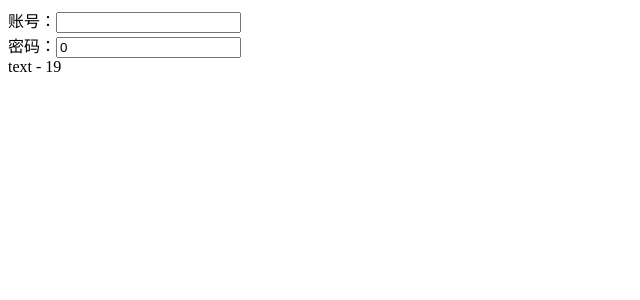
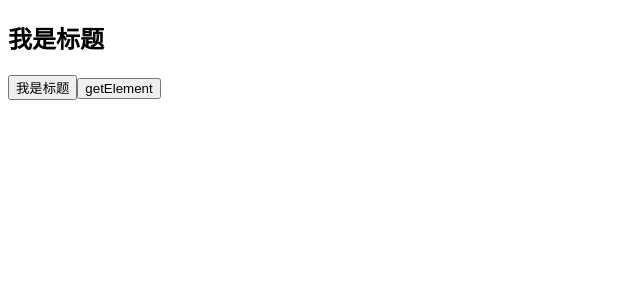
Before and after one commit to zhuzhye/vue3_base, a Vue app: page / in a window 1280 px wide. Shown: the top 300 px of the page, without its empty margins (0-640 px from the left). Built offline with nearby package versions, Linux system fonts and the light colour scheme.

Commit message:
提交代码

```diff
--- /dev/null
+++ b/src/06_setup中ref引入元素/App.vue
@@ -0,0 +1,17 @@
+<template>
+  <div>
+    <h2 ref="title">我是标题</h2>
+    <button ref="titleRef">我是标题</button>
+    <button @click="getElement">getElement</button>
+    <ShowInfo></ShowInfo>
+  </div>
+</template>
+
+<script setup lang="ts">
+import ShowInfo from './ShowInfo.vue'
+import { ref } from 'vue'
+const titleRef = ref()
+function getElement() {
+  console.log(titleRef.value)
+}
+</script>
--- /dev/null
+++ b/src/06_setup中ref引入元素/ShowInfo.vue
@@ -0,0 +1,4 @@
+<template>
+  <div></div>
+</template>
+<script lang="ts" setup></script>
--- a/src/main.ts
+++ b/src/main.ts
@@ -1,4 +1,4 @@
 import { createApp } from 'vue'
-import App from './02_setup定义数据/App2.vue'
+import App from './06_setup中ref引入元素/App.vue'
 
 createApp(App).mount('#app')
```
